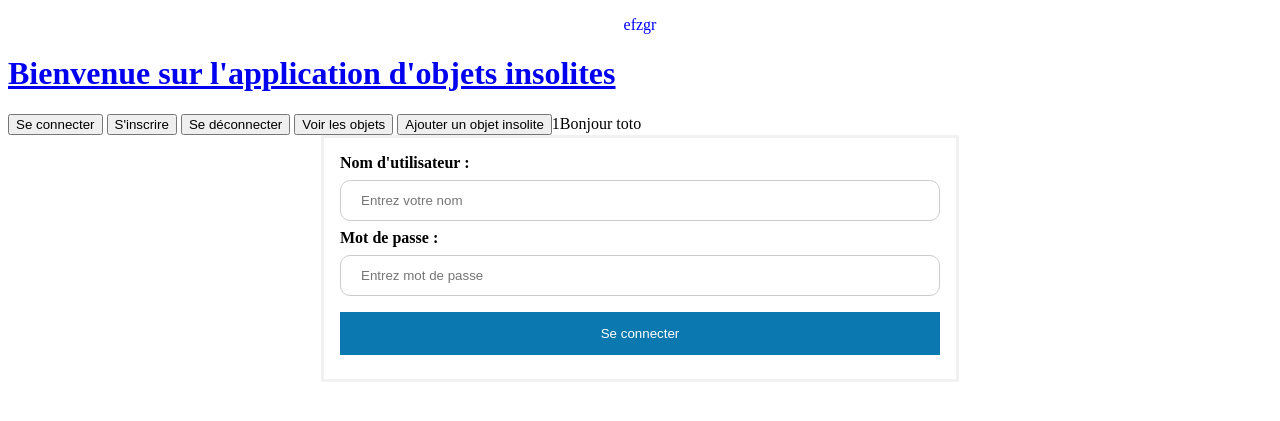
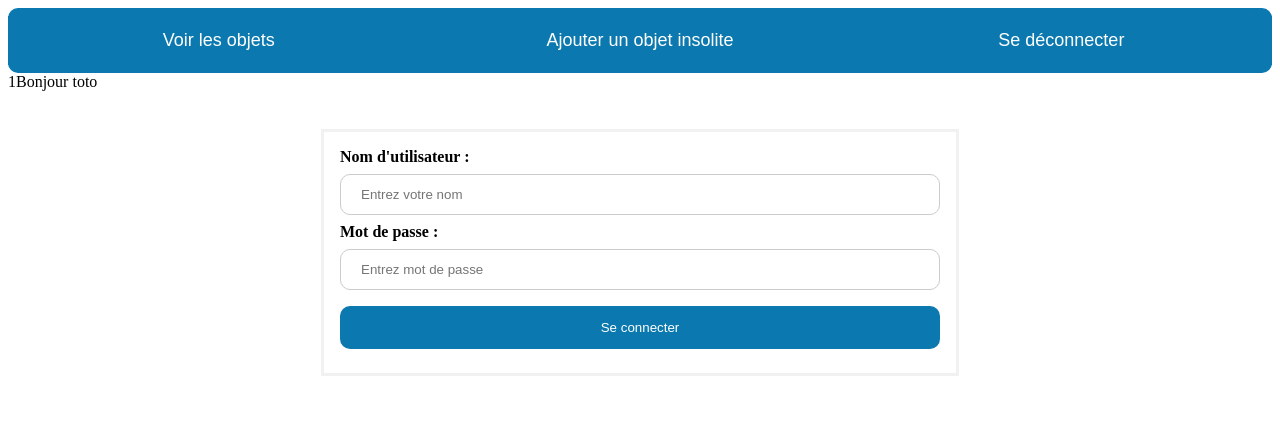
Before and after one commit to AdrienBoiseau/Projet_Web_2019, a PHP site: page /index.php?connexion in a window 1280 px wide. Shown: the top 421 px of the page. Run offline with PHP 8.4, Linux system fonts and the light colour scheme; a user stored in the database is signed in.

Commit message:
Ajout du header

```diff
--- a/view/View.php
+++ b/view/View.php
@@ -22,9 +22,6 @@ class View
     }
     public function makeAccueilPage(){
         include ("accueil.html");
-        if(key_exists("id", $_SESSION) && $_SESSION["id"] == 'toto'){
-            echo '<a href="?addWeirdObject"> <input type="button" value="Ajouter un objet insolite"></a>';
-        }
         if (key_exists("feedback", $_SESSION)) {
             echo $_SESSION['feedback'];
             $_SESSION['feedback']="";
--- a/view/accueil.html
+++ b/view/accueil.html
@@ -4,12 +4,19 @@
 	    <meta charset="UTF-8">
 	    <title>Accueil</title>
 	</head>
-	<body>
-	<p>efzgr</p>
-		<a href="/Projet_Web_2019"><h1>Bienvenue sur l'application d'objets insolites</h1></a>
+	<?php if(key_exists("id", $_SESSION) && $_SESSION["id"] == 'toto'){?>
+	<header class="header_admin">
+		<a href="?list"> <input type="button" value="Voir les objets"></a>
+		<a href="?addWeirdObject"> <input type="button" value="Ajouter un objet insolite"></a>
+		<a href="?deconnexion"> <input type="button" value="Se déconnecter"></a>
+	</header>
+	<?php } else {?>
+	<header class="header">
 		<a href="?connexion"> <input type="button" value="Se connecter"></a>
 		<a href="?inscription"> <input type="button" value="S'inscrire"></a>
-		<a href="?deconnexion"> <input type="button" value="Se déconnecter"></a>
-		<a href="?list"> <input type="button" value="Voir les objets"></a>
+	</header>
+	<?php } ?>
+	<body>
+
 	</body>
 </html>
--- a/view/mainStyle.css
+++ b/view/mainStyle.css
@@ -3,13 +3,44 @@ p {
      text-align: center;
  }
 
+.header {
+    text-align: center;
+    display: grid;
+    grid-template-columns: 1fr 1fr;
+}
+.header_admin {
+    text-align: center;
+    display: grid;
+    grid-template-columns:  1fr 1fr 1fr;
+}
+header input {
+    background-color: #0b79af;
+    color: white;
+    padding: 14px 20px;
+    margin: 8px 0;
+    border: none;
+    cursor: pointer;
+    width: 100%;
+    font-size: large;
+}
+header input:hover {
+    opacity: 0.8;
+}
+header {
+    background-color: #0b79af;
+    border-radius: 10px;
+}
 
+header a {
+    text-decoration: none;
+
+}
 .FormLogin {
+    margin-top: 3%;
     border: 3px solid #f1f1f1;
     width: 50%;
     margin-right: auto;
     margin-left: auto;
-
 }
 
 .FormLogin input[type=text], input[type=password] {
@@ -30,6 +61,8 @@ p {
     border: none;
     cursor: pointer;
     width: 100%;
+    border-radius: 10px;
+
 }
 
 .FormLogin button:hover {
```
